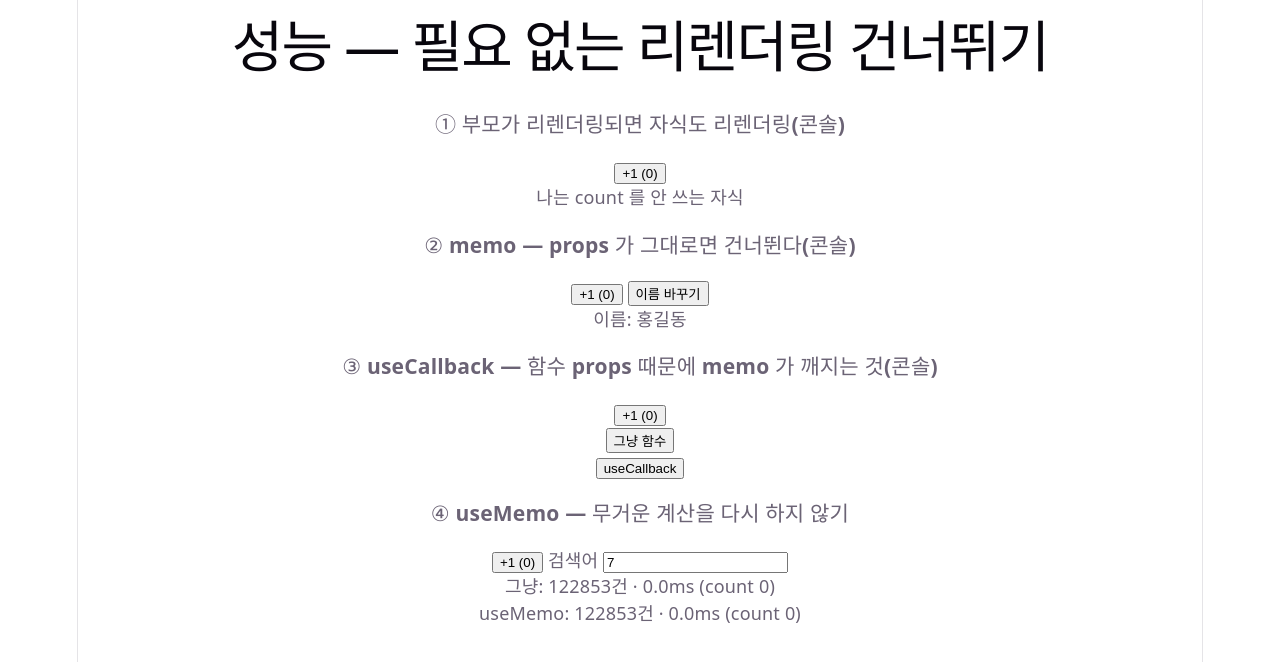
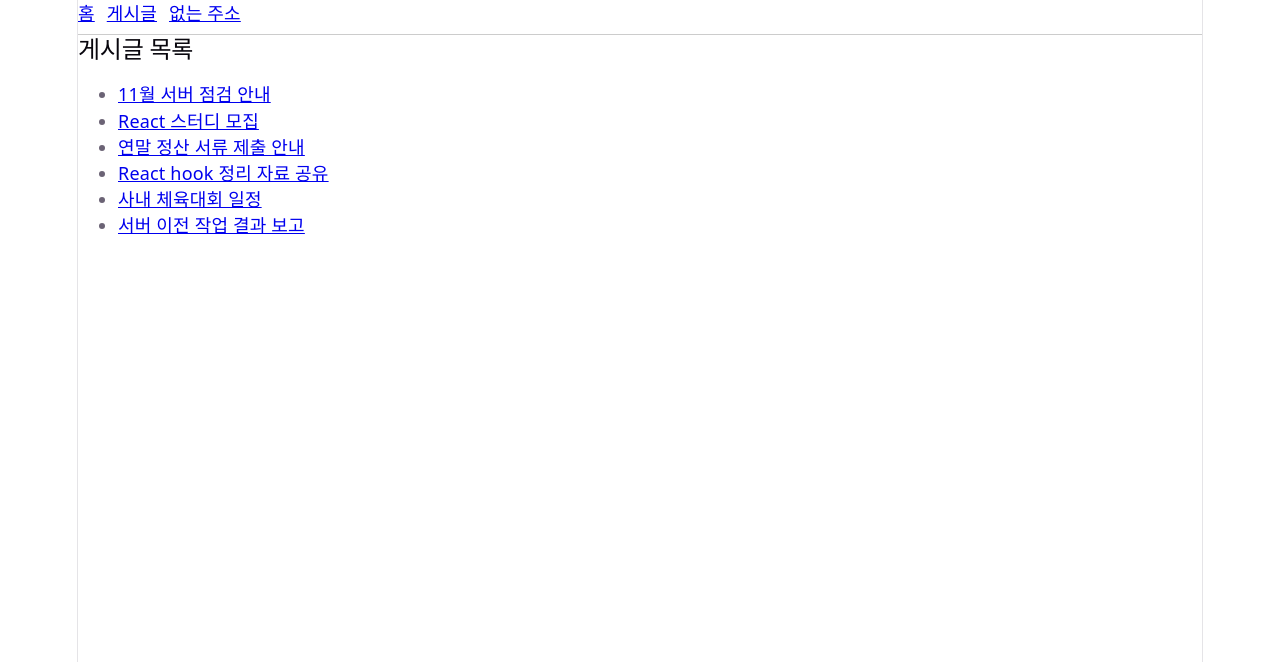
Before and after one commit to javakorea/react_hello, a React (Vite) app: page /posts in a window 1280 px wide. Shown: the top 662 px of the page. Built offline with nearby package versions, Linux system fonts and the light colour scheme.

Commit message:
14단계 라우팅 예제 — React Router 8.5.1 (Layout·Outlet · NavLink · :id/useParams · useNavigate · 404)
Co-Authored-By: Claude Opus 5.5 <noreply@anthropic.com>

```diff
--- a/package.json
+++ b/package.json
@@ -11,7 +11,8 @@
   },
   "dependencies": {
     "react": "^19.3.1",
-    "react-dom": "^19.3.1"
+    "react-dom": "^19.3.1",
+    "react-router": "^8.5.1"
   },
   "devDependencies": {
     "@types/react": "^19.3.0",
--- /dev/null
+++ b/src/lesson14/Home.jsx
@@ -0,0 +1,12 @@
+// 14단계 — 주소 / 에 뜨는 화면. 아무것도 하지 않는 가장 단순한 화면이다.
+
+function Home() {
+  return (
+    <div>
+      <h2>홈</h2>
+      <p>위 메뉴를 눌러 보세요. 주소창의 주소가 바뀌어도 페이지는 새로 받지 않습니다.</p>
+    </div>
+  )
+}
+
+export default Home
--- /dev/null
+++ b/src/lesson14/Layout.jsx
@@ -0,0 +1,28 @@
+// 14단계 — 공통 레이아웃: 모든 화면 위에 붙는 메뉴 + 아래에 바뀌는 화면 자리(<Outlet />)
+// MOCA 에 견주면: index.html 의 헤더·좌측 메뉴가 Layout, 업무 화면이 뜨는 MDI 자리가 <Outlet />.
+//
+// Link 는 <a> 와 비슷하지만 페이지를 새로 받지 않는다 — 주소만 바꾸고 React 가 그 화면을 렌더링한다(SPA).
+// NavLink 는 Link 에 「지금 이 주소인가」를 더한 것 — style 에 함수를 주면 isActive 를 받는다.
+
+import { NavLink, Outlet } from 'react-router'
+
+const menuStyle = ({ isActive }) => ({
+  marginRight: 12,
+  fontWeight: isActive ? 'bold' : 'normal',
+})
+
+function Layout() {
+  return (
+    <div style={{ textAlign: 'left' }}>
+      <nav style={{ borderBottom: '1px solid #ccc', paddingBottom: 8 }}>
+        <NavLink to="/" end style={menuStyle}>홈</NavLink>
+        <NavLink to="/posts" style={menuStyle}>게시글</NavLink>
+        <NavLink to="/nowhere" style={menuStyle}>없는 주소</NavLink>
+      </nav>
+
+      <Outlet />{/* ← 주소에 맞는 화면이 여기에 렌더링된다 */}
+    </div>
+  )
+}
+
+export default Layout
--- /dev/null
+++ b/src/lesson14/Lesson14Router.jsx
@@ -0,0 +1,33 @@
+// 14단계 — 라우팅(React Router): 주소마다 다른 화면
+// 이 파일은 「주소 → 화면」 표만 있다. 화면은 하나씩 따로 있다(Layout · Home · PostList · PostDetail · NotFound).
+//
+// BrowserRouter — 주소창을 지켜보다가 바뀌면 다시 렌더링한다. 앱 맨 바깥에 한 번만 둔다.
+// Routes / Route — 주소와 화면의 짝. 위에서부터가 아니라 가장 잘 맞는 하나를 고른다.
+// Route 안에 Route — 바깥(Layout)이 공통으로 붙고 안쪽 화면이 Layout 의 <Outlet /> 자리에 들어간다.
+// :id   — 주소 매개변수. /posts/3 이면 PostDetail 이 useParams() 로 '3' 을 읽는다.
+// *     — 아무 데도 안 맞는 주소.
+// Spring 에 견주면: @GetMapping("/posts/{id}") + @PathVariable 와 같은 표를 브라우저 쪽에서 갖는 것.
+
+import { BrowserRouter, Routes, Route } from 'react-router'
+import Layout from './Layout.jsx'
+import Home from './Home.jsx'
+import PostList from './PostList.jsx'
+import PostDetail from './PostDetail.jsx'
+import NotFound from './NotFound.jsx'
+
+function Lesson14Router() {
+  return (
+    <BrowserRouter>
+      <Routes>
+        <Route element={<Layout />}>
+          <Route path="/" element={<Home />} />
+          <Route path="/posts" element={<PostList />} />
+          <Route path="/posts/:id" element={<PostDetail />} />
+          <Route path="*" element={<NotFound />} />
+        </Route>
+      </Routes>
+    </BrowserRouter>
+  )
+}
+
+export default Lesson14Router
--- /dev/null
+++ b/src/lesson14/NotFound.jsx
@@ -0,0 +1,16 @@
+// 14단계 — 어느 Route 에도 맞지 않는 주소(path="*")에 뜨는 화면. 서버의 404 페이지와 같은 자리다.
+
+import { Link, useLocation } from 'react-router'
+
+function NotFound() {
+  const { pathname } = useLocation()                  // 지금 주소
+  return (
+    <div>
+      <h2>없는 화면</h2>
+      <p>{pathname} 주소에 맞는 화면이 없습니다.</p>
+      <Link to="/">홈으로</Link>
+    </div>
+  )
+}
+
+export default NotFound
--- /dev/null
+++ b/src/lesson14/PostDetail.jsx
@@ -0,0 +1,34 @@
+// 14단계 — 주소 /posts/:id 의 상세 화면
+// useParams()  — 주소의 :id 자리 값을 읽는다. /posts/3 이면 { id: '3' } (언제나 문자열).
+// useNavigate() — 코드로 화면을 옮기는 함수를 준다. navigate('/posts') · navigate(-1)(뒤로).
+// MOCA 에 견주면: useParams 는 $p.getParameter(), navigate 는 openTab·화면 이동.
+
+import { useEffect, useState } from 'react'
+import { useParams, useNavigate } from 'react-router'
+
+function PostDetail() {
+  const { id } = useParams()                          // ← 주소에서 읽은 값
+  const navigate = useNavigate()
+  const [post, setPost] = useState(null)
+
+  useEffect(() => {
+    fetch('/example/posts.json')
+      .then(res => res.json())
+      .then(all => setPost(all.find(p => p.id === Number(id)) ?? 'none'))
+  }, [id])                                            // ← id 가 바뀌면 다시 불러온다
+
+  if (post === null) return <p>불러오는 중…</p>
+  if (post === 'none') return <p>{id}번 게시글이 없습니다.</p>
+
+  return (
+    <div>
+      <h2>{post.title}</h2>
+      <p>번호 {post.id} · {post.writer} · {post.date}</p>
+      <button onClick={() => navigate(-1)}>뒤로</button>{' '}
+      <button onClick={() => navigate('/posts')}>목록으로</button>{' '}
+      <button onClick={() => navigate(`/posts/${post.id + 1}`)}>다음 글</button>
+    </div>
+  )
+}
+
+export default PostDetail
--- /dev/null
+++ b/src/lesson14/PostList.jsx
@@ -0,0 +1,30 @@
+// 14단계 — 주소 /posts 의 목록 화면. 행마다 상세 화면으로 가는 Link 를 붙인다.
+// to={`/posts/${p.id}`} → /posts/1, /posts/2 … 주소가 만들어지고, 상세 화면이 주소에서 id 를 읽는다(PostDetail.jsx).
+
+import { useEffect, useState } from 'react'
+import { Link } from 'react-router'
+
+function PostList() {
+  const [rows, setRows] = useState([])
+
+  useEffect(() => {
+    fetch('/example/posts.json')
+      .then(res => res.json())
+      .then(setRows)
+  }, [])
+
+  return (
+    <div>
+      <h2>게시글 목록</h2>
+      <ul>
+        {rows.map(p => (
+          <li key={p.id}>
+            <Link to={`/posts/${p.id}`}>{p.title}</Link>
+          </li>
+        ))}
+      </ul>
+    </div>
+  )
+}
+
+export default PostList
--- a/src/main.jsx
+++ b/src/main.jsx
@@ -1,7 +1,7 @@
 import { StrictMode } from 'react'
 import { createRoot } from 'react-dom/client'
 import './index.css'
-import App from './lesson13/Lesson13Perf.jsx'   // 원래: './App.jsx'
+import App from './lesson14/Lesson14Router.jsx'   // 원래: './App.jsx'
 
 createRoot(document.getElementById('root')).render(
   <StrictMode>
```
Also changed, not shown: 2 other files (tests, documents, lock files or other folders).
